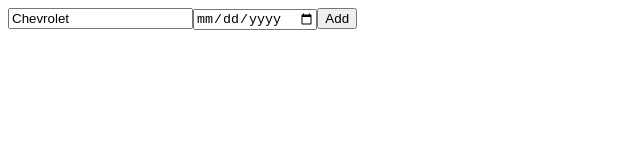
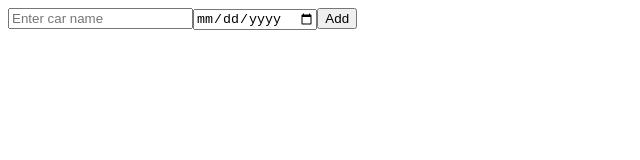
Before and after one commit to samarbadriddin0v/angular-full-course, an Angular app: page / in a window 1280 px wide. Shown: the top 160 px of the page, without its empty margins (0-640 px from the left). Built offline with nearby package versions, Linux system fonts and the light colour scheme.

Commit message:
Cars features implemented

```diff
--- a/src/app/car-list/car-list.html
+++ b/src/app/car-list/car-list.html
@@ -3,6 +3,14 @@
   <input type="date" placeholder="Enter car year" [(ngModel)]="carYear" />
   <button (click)="onSubmit()">Add</button>
 </div>
+
+<ul>
+  @for(car of cars; track car.id) {
+  <li>
+    {{car.name}} | {{car.year}} <button (click)="onDelete(car)">Delete</button>
+  </li>
+  }
+</ul>
 
 <!--
 
--- a/src/app/car-list/car-list.ts
+++ b/src/app/car-list/car-list.ts
@@ -1,6 +1,7 @@
 import { Component } from '@angular/core';
 import { Car } from '../models/car';
 import { FormsModule } from '@angular/forms';
+import { OnInit } from '@angular/core';
 
 @Component({
   selector: 'app-car-list',
@@ -8,11 +9,16 @@
   templateUrl: './car-list.html',
   styleUrl: './car-list.css',
 })
-export class CarList {
-  carName: string = 'Chevrolet';
+export class CarList implements OnInit {
+  carName: string = '';
   carYear: Date = new Date();
 
-  cars: Car[] = [{ id: 1, name: 'Chevrolet', year: new Date('2020-01-01') }];
+  cars: Car[] = [];
+
+  ngOnInit(): void {
+    const savedCars = localStorage.getItem('cars');
+    this.cars = savedCars ? JSON.parse(savedCars) : [];
+  }
 
   onSubmit() {
     if (this.carName.length != 0 && this.carYear) {
@@ -24,7 +30,12 @@
       this.cars.push(newCar);
       this.carName = '';
       this.carYear = new Date();
-      console.log(this.cars);
+      localStorage.setItem('cars', JSON.stringify(this.cars));
     }
   }
+
+  onDelete(car: Car) {
+    this.cars = this.cars.filter((c) => c.id !== car.id);
+    localStorage.setItem('cars', JSON.stringify(this.cars));
+  }
 }
```
